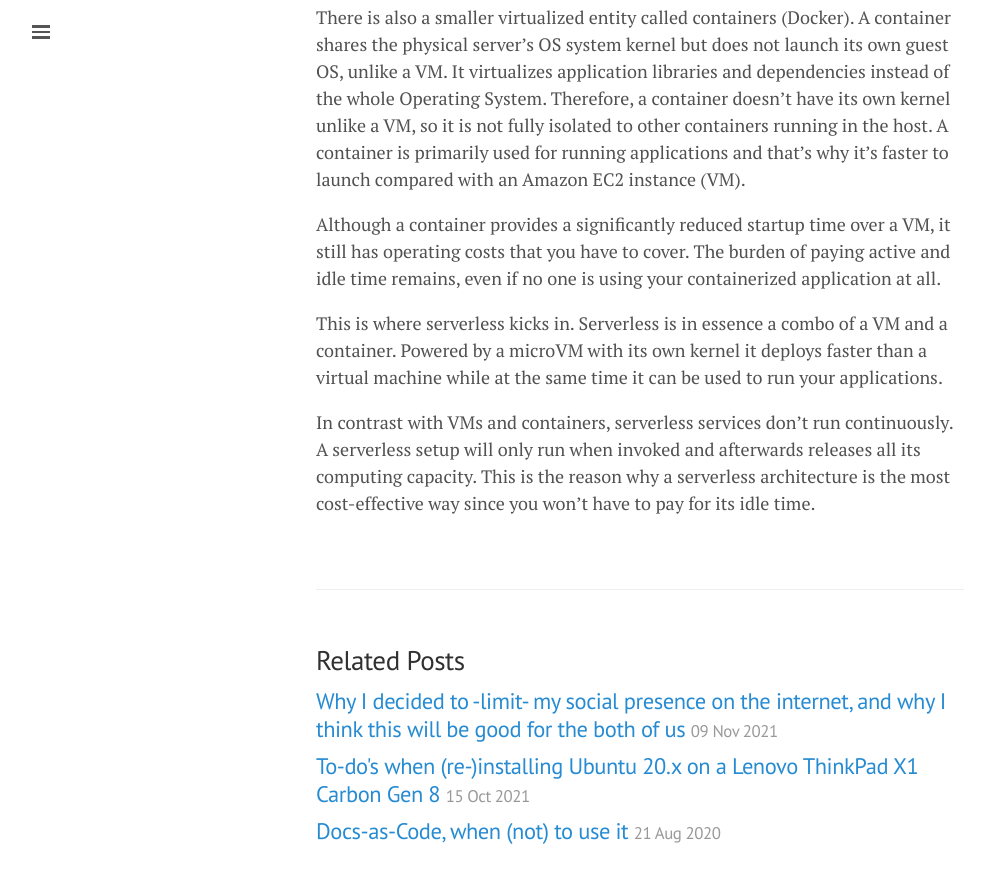
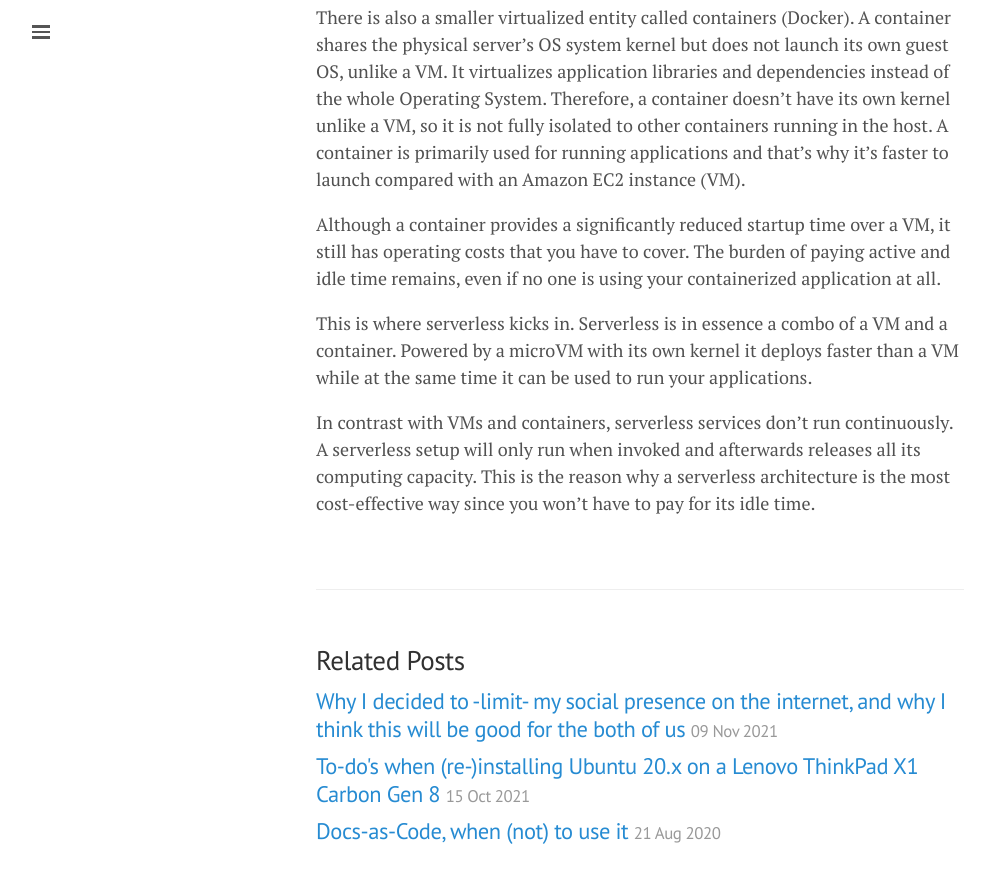
Before and after one commit to lgeurts/lgeurts.github.io, a Jekyll site: the page built from _posts/2022-03-29-what-is-serverless-computing.md, in a window 1280 px wide and 900 px high, scrolled down 1105 px. Shown: the top 883 px of the window, without its empty margins (0-989 px from the left). Built offline with Jekyll 4.4.1, drawn with Linux system fonts in a browser that asks for light colours; nearby versions of some CDN libraries; comment, search, counter and statistics services are not loaded.

Commit message:
Update 2022-03-29-what-is-serverless-computing.md

```diff
--- a/_posts/2022-03-29-what-is-serverless-computing.md
+++ b/_posts/2022-03-29-what-is-serverless-computing.md
@@ -23,6 +23,6 @@
 
 Although a container provides a significantly reduced startup time over a VM, it still has operating costs that you have to cover. The burden of paying active and idle time remains, even if no one is using your containerized application at all.
 
-This is where serverless kicks in. Serverless is in essence a combo of a VM and a container. Powered by a microVM with its own kernel it deploys faster than a virtual machine while at the same time it can be used to run your applications.
+This is where serverless kicks in. Serverless is in essence a combo of a VM and a container. Powered by a microVM with its own kernel it deploys faster than a VM while at the same time it can be used to run your applications.
 
 In contrast with VMs and containers, serverless services don't run continuously. A serverless setup will only run when invoked and afterwards releases all its computing capacity. This is the reason why a serverless architecture is the most cost-effective way since you won’t have to pay for its idle time.
```
